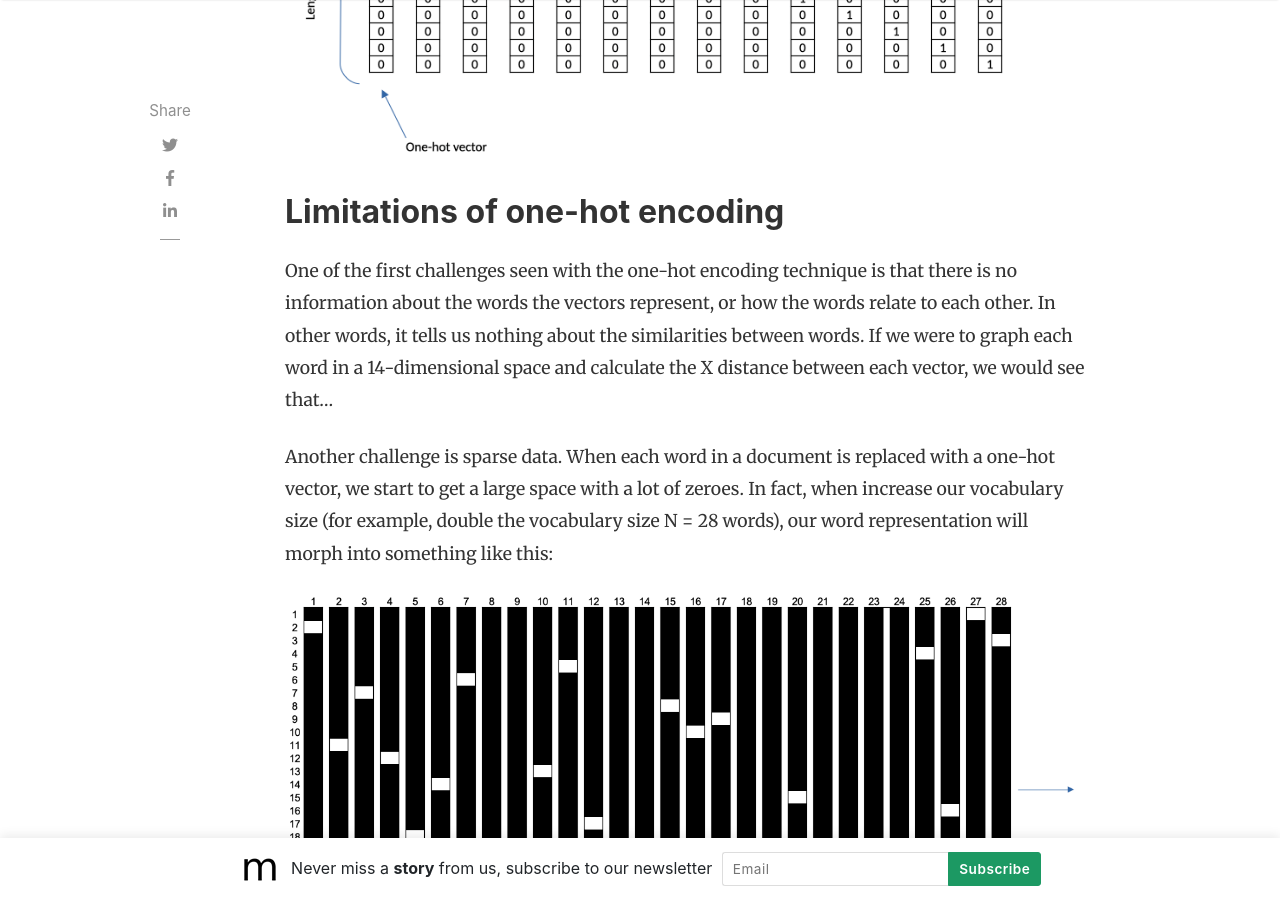
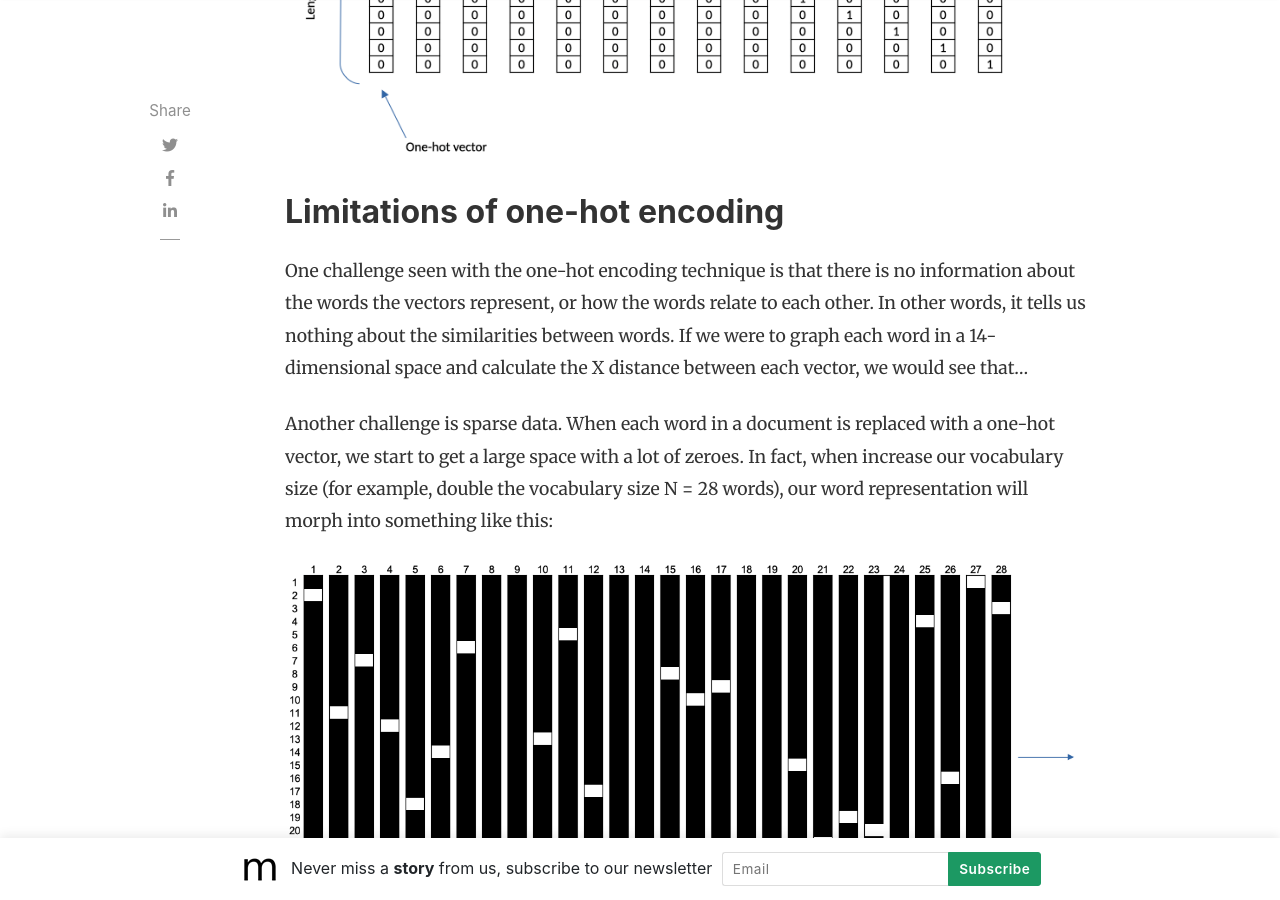
Before and after one commit to slsu0424/slsu0424.github.io, a Jekyll site: the page built from _posts/2023-07-27-test.md, in a window 1280 px wide and 900 px high, scrolled down 4178 px. Built offline with Jekyll 4.4.1, drawn with Linux system fonts in a browser that asks for light colours; nearby versions of some CDN libraries; comment, search, counter and statistics services are not loaded.

Commit message:
Update 2023-07-27-test.md

```diff
--- a/_posts/2023-07-27-test.md
+++ b/_posts/2023-07-27-test.md
@@ -55,7 +55,7 @@ Each word is represented as a one-hot vector with a length equal to the size of
 
 ## Limitations of one-hot encoding
 
-One of the first challenges seen with the one-hot encoding technique is that there is no information about the words the vectors represent, or how the words relate to each other.  In other words, it tells us nothing about the similarities between words.  If we were to graph each word in a 14-dimensional space and calculate the X distance between each vector, we would see that...
+One challenge seen with the one-hot encoding technique is that there is no information about the words the vectors represent, or how the words relate to each other.  In other words, it tells us nothing about the similarities between words.  If we were to graph each word in a 14-dimensional space and calculate the X distance between each vector, we would see that...
 
 
 Another challenge is sparse data.  When each word in a document is replaced with a one-hot vector, we start to get a large space with a lot of zeroes.  In fact, when increase our vocabulary size (for example, double the vocabulary size N = 28 words), our word representation will morph into something like this:
```
